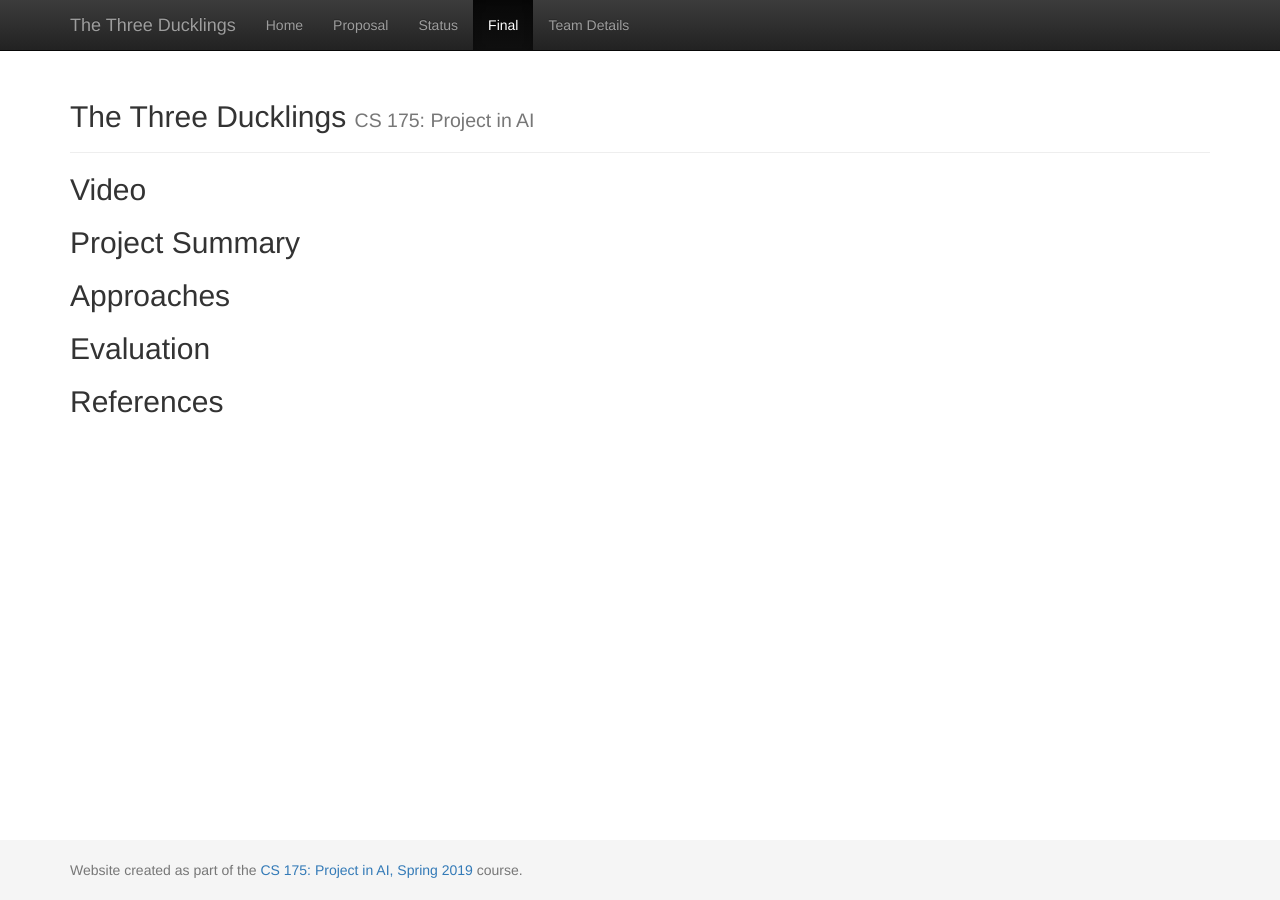
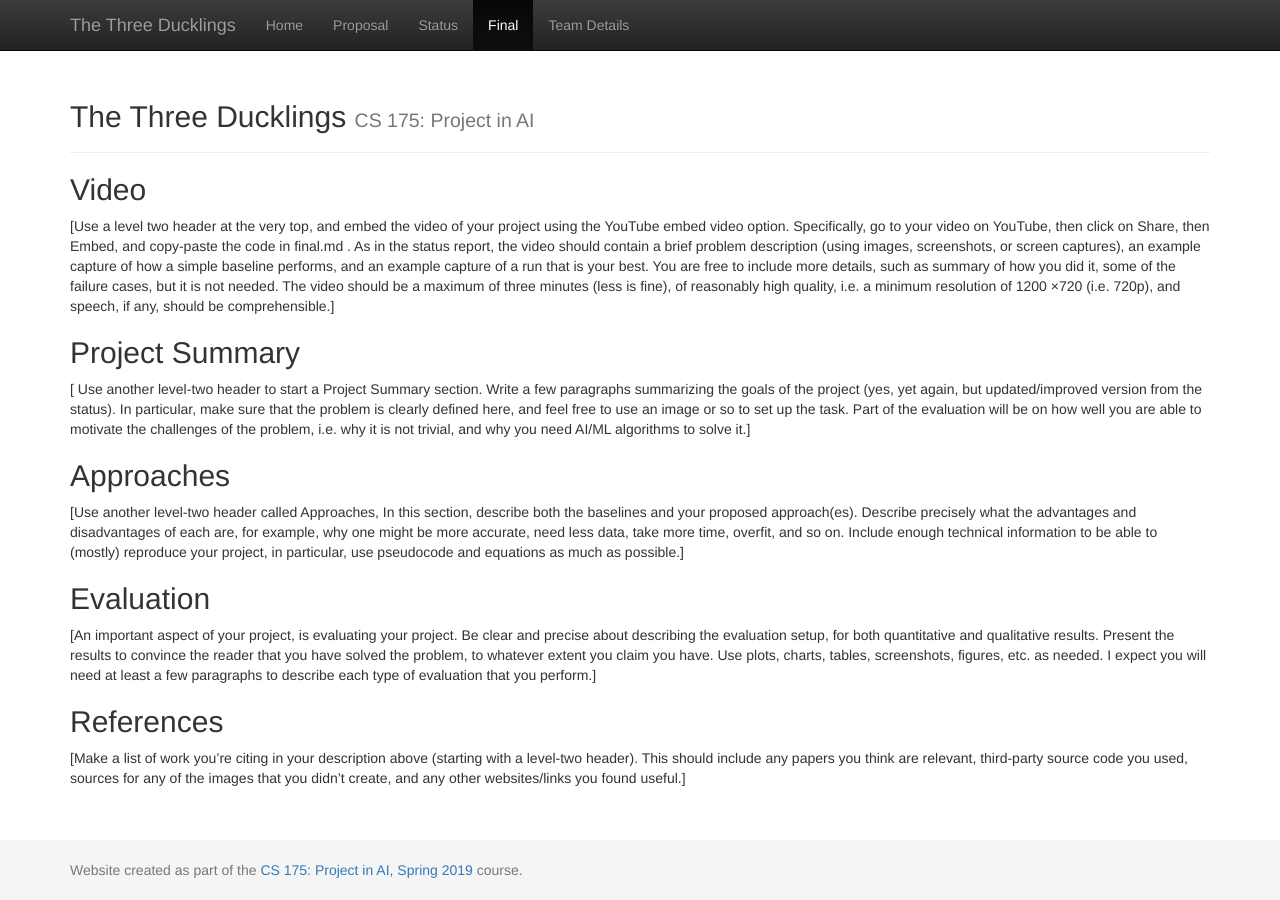
Before and after one commit to AMNANADEEM/ArtificialMinds, a Jekyll site: the page built from docs/final.md, in a window 1280 px wide. Built offline with Jekyll 4.4.1, drawn with Linux system fonts in a browser that asks for light colours.

Commit message:
Update final.md

```diff
--- a/docs/final.md
+++ b/docs/final.md
@@ -4,11 +4,33 @@ title: Final Report
 ---
 
 ## Video
-
+[Use a level two header at the very top, and embed the video of your project using the YouTube embed
+video option. Specifically, go to your video on YouTube, then click on Share, then Embed, and copy-paste
+the code in final.md . As in the status report, the video should contain a brief problem description (using
+images, screenshots, or screen captures), an example capture of how a simple baseline performs, and an
+example capture of a run that is your best. You are free to include more details, such as summary of how you
+did it, some of the failure cases, but it is not needed. The video should be a maximum of three minutes
+(less is fine), of reasonably high quality, i.e. a minimum resolution of 1200 ×720 (i.e. 720p), and speech, if
+any, should be comprehensible.]
 ## Project Summary
-
+[ Use another level-two header to start a Project Summary section. Write a few paragraphs
+summarizing the goals of the project (yes, yet again, but updated/improved version from the status). In
+particular, make sure that the problem is clearly defined here, and feel free to use an image or so to set up
+the task. Part of the evaluation will be on how well you are able to motivate the challenges of the problem,
+i.e. why it is not trivial, and why you need AI/ML algorithms to solve it.]
 ## Approaches
-
+[Use another level-two header called Approaches, In this section, describe both the baselines
+and your proposed approach(es). Describe precisely what the advantages and disadvantages of each are,
+for example, why one might be more accurate, need less data, take more time, overfit, and so on. Include
+enough technical information to be able to (mostly) reproduce your project, in particular, use pseudocode
+and equations as much as possible.]
 ## Evaluation
-
+[An important aspect of your project, is evaluating your project. Be clear and precise about
+describing the evaluation setup, for both quantitative and qualitative results. Present the results to convince
+the reader that you have solved the problem, to whatever extent you claim you have. Use plots, charts, tables,
+screenshots, figures, etc. as needed. I expect you will need at least a few paragraphs to describe each type of
+evaluation that you perform.]
 ## References
+[Make a list of work you’re citing in your description above (starting with a level-two header).
+This should include any papers you think are relevant, third-party source code you used, sources for any of
+the images that you didn’t create, and any other websites/links you found useful.]
```
